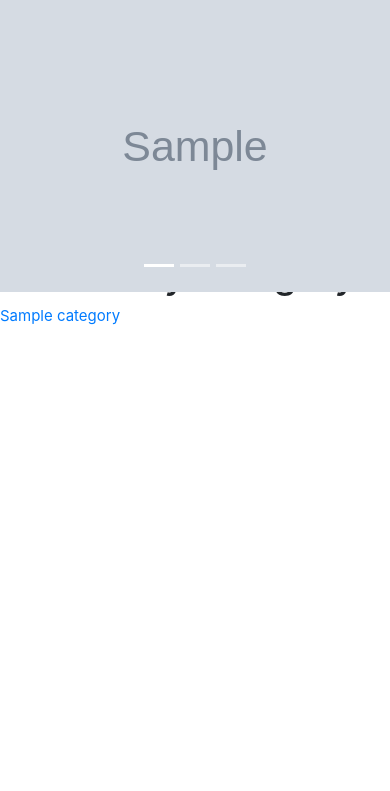
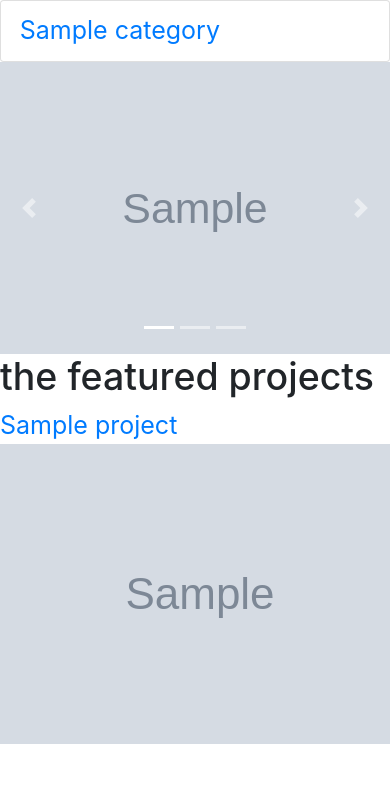
Before and after one commit to mohabrabie/EgyFund-Donation-System-by-Django, a Django app: page / in a window 390 px wide; the page is wider, and only the part inside the window is pictured. Shown: the part 53-844 px from the top of that part. Run offline with Django 3.2, Linux system fonts and the light colour scheme; a user stored in the database is signed in; tables that the repository leaves empty hold one stand-in row (values such as "Sample post"); grey boxes marked "Sample" are stand-in pictures; some libraries are stand-ins or nearby versions.

Commit message:
fixing layout of home page

```diff
--- a/funds/templates/funds/home.html
+++ b/funds/templates/funds/home.html
@@ -6,7 +6,17 @@
 {% endblock %}
 
 {% block content %}
-<div id="carosel">
+<div class="row">
+  <div class="col-sm-3">
+    <div class="list-group">
+      {% for c in category %}
+        <div class="category">
+          <a href="#" class="list-group-item">{{ c.name }}</a>
+        </div>
+        {% endfor %}
+    </div>
+  </div>
+  <div class="col-sm-9">
   <div id="carouselExampleIndicators" class="carousel slide" data-ride="carousel">
     <ol class="carousel-indicators">
       <li data-target="#carouselExampleIndicators" data-slide-to="0" class="active"></li>
@@ -16,27 +26,31 @@
       {% with top_projects|first as first_project %}
     <div class="carousel-inner">
       <div class="carousel-item active">
-        <a href="{% url 'project_read' first_project.project.id %}"><img class="d-block w-100" src="{{ first_project.img.image.url }}" alt="First slide">
+
+          <img class="d-block w-100" src="{{ first_project.img.image.url }}" alt="First slide">
           <div class="carousel-caption d-none d-md-block">
+              <a href="{% url 'project_read' first_project.project.id %}" class="link_project">
                 <h4>{{ first_project.project.title }} </h4>
+              </a>
               <h5>Total Rate : {{ first_project.rate }}</h5>
           </div>
-        </a>
+
       </div>
         {% endwith %}
       {%  for p in top_projects %}
         {% if p.img  != None %}
         <div class="carousel-item">
-          <a href="{% url 'project_read' p.project.id %}"><img src="{{ p.img.image.url }}" class="d-block w-100" alt="">
+          <img src="{{ p.img.image.url }}" class="d-block w-100" alt="">
           <div class="carousel-caption d-none d-md-block">
-            <h4>{{ p.project.title }} </h4>
-            <h5>Total Rate : {{ p.rate }}</h5></a>
+            <a href="{% url 'project_read' p.project.id %}" class="link_project">
+              <h4>{{ p.project.title }} </h4></a>
+              <h5>Total Rate : {{ p.rate }}</h5>
           </div>
         </div>
         {% endif %}
       {% endfor %}
   </div>
-</div>
+
   <a class="carousel-control-prev" href="#carouselExampleIndicators" role="button" data-slide="prev">
     <span class="carousel-control-prev-icon" aria-hidden="true"></span>
     <span class="sr-only">Previous</span>
@@ -46,24 +60,22 @@
     <span class="sr-only">Next</span>
   </a>
 </div>
+  </div>
   <!-- featured section -->
-  <div id="featured">
+
+  <!-- categoty section -->
+</div>
+<div class="row">
+  <div class="col-sm-5">
+    <div id="featured col-sm-6 list-group">
       <h1 class="title">the featured projects</h1>
       {% for p in all_projects %}
         {% if p.project.is_featured and p.img != None %}
-          <a  href="{% url 'project_read' p.project.id %}" class="menulist">{{ p.project.title }}
-          <img src="{{ p.img.image.url }}" alt="" width="100px" height="100px" class="img_link"></a>
+            <a  href="{% url 'project_read' p.project.id %}" class="link_project">{{ p.project.title }}
+            <img src="{{ p.img.image.url }}" alt="" class="img_link"></a>
           {% endif %}
         {% endfor %}
     </div>
-  <!-- categoty section -->
-  <div id="categoty_section">
-    <h1 id="title">choose by category</h1>
-    {% for c in category %}
-      <div class="category">
-        <a href="#">{{ c.name }}</a>
   </div>
-      {% endfor %}
 </div>
-
 {% endblock %}
--- a/funds/templates/funds/layout/base.html
+++ b/funds/templates/funds/layout/base.html
@@ -14,16 +14,21 @@
       width: 100%;
       height: 100px;
     }
-    .img_link{
-      border-radius: 25px;
-
-    }
      .navbar-nav{
        margin-left: 300px;
      }
-
      #search{
        margin-left: 200px;
+     }
+     .link_project{
+       text-decoration: none;
+     }
+     .link_project:hover{
+       color: brown;
+       text-decoration: none;
+     }
+     .row{
+       font-size: 25px;
      }
     </style>
 </head>
```
Lines whose indentation alone changed are shown as unchanged.
